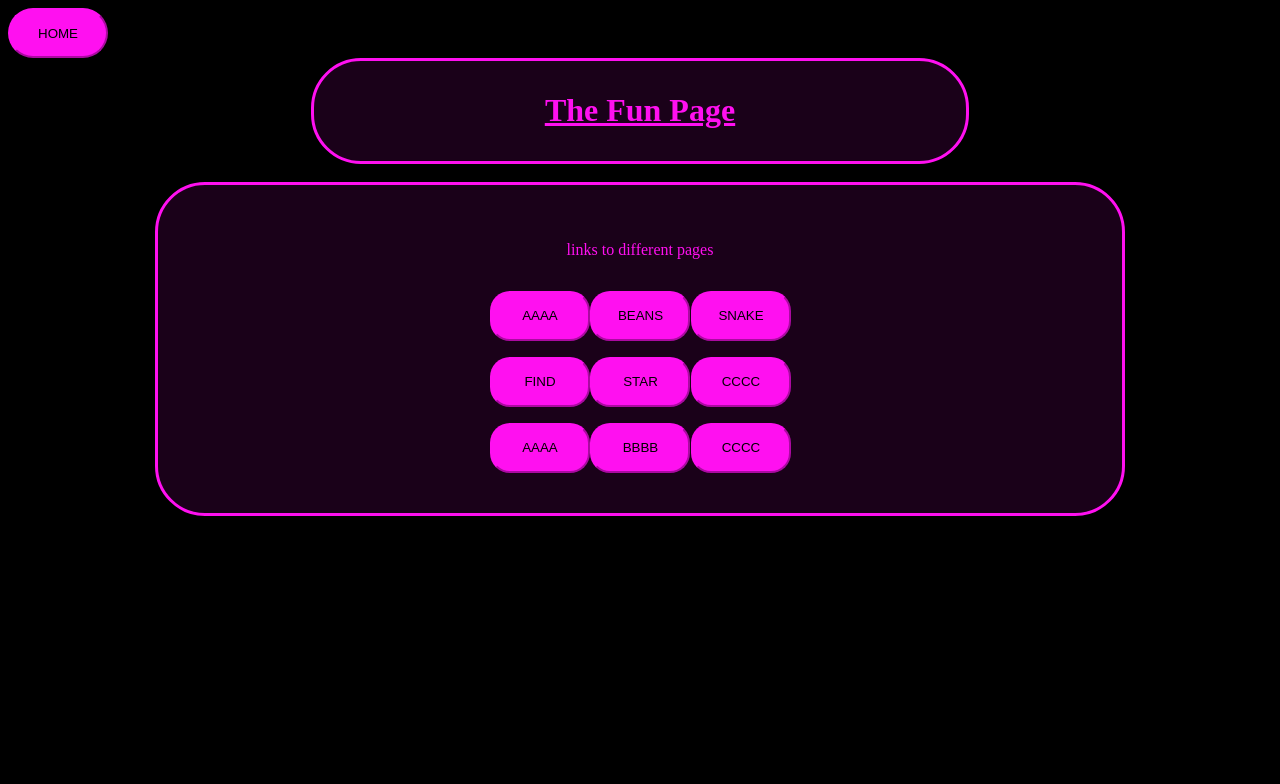
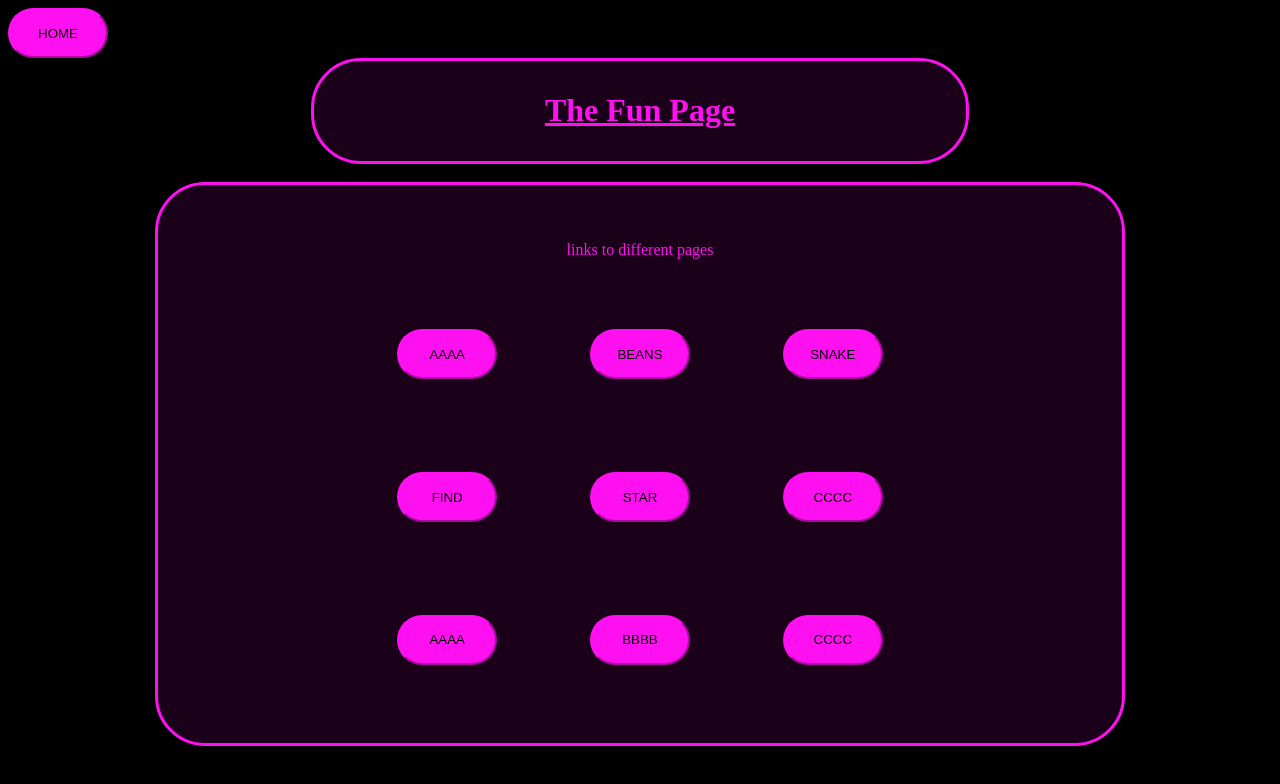
Before and after one commit to GIVEMEFOOD5/mess-around, a plain HTML site: page funPage.html in a window 1280 px wide. Drawn offline with Linux system fonts and the light colour scheme.

Commit message:
fix some things

```diff
--- a/funPage.html
+++ b/funPage.html
@@ -17,6 +17,8 @@
 
     <div class="container">
         <p>links to different pages</p>
+
+        <div class="column">
             <div class="row">
                 <div class="column">
                     <div class="">
@@ -69,6 +71,7 @@
                 </div>
             </div>
         </div>
+    </div>
 
     <script src="flashyFlash.js"></script>
     <script src="getpain.js"></script>
--- a/main.css
+++ b/main.css
@@ -33,6 +33,7 @@ body {
     align-items: center;
     display: flex;
     flex-direction: column;
+    flex-wrap: wrap;
     gap: 1rem;
     justify-content: center;
 }
@@ -70,17 +71,22 @@ input[type="text"] {
     outline: none;
 }
 
-.column {
-    float: left;
-    width: 33%;
-}
-
 .row {
     align-items: center;
     display: flex;
     flex-direction: row;
     flex-wrap: wrap;
-    justify-content: space-between;
+    gap: 1rem;
+    justify-content: center;
+}
+
+.column {
+    align-items: center;
+    display: flex;
+    flex-direction: column;
+    flex-wrap: wrap;
+    gap: 1rem;
+    justify-content: center;
 }
 
 .btnbox {
@@ -244,9 +250,11 @@ body.snake {
 /*fun page stuff*/
 
 .clicks {
-    border-radius: 20px;
+    border-radius: 100vw;
     background-color: #ff10f0;
     border-color: #ff10f0;
+    flex-grow: 1; /* This makes the buttons take up equal space within the flex container */
+    margin: 3vw; /* Optional: Add some spacing between buttons */
 }
 
 /*BEANS*/
```
Lines whose indentation alone changed are shown as unchanged.
